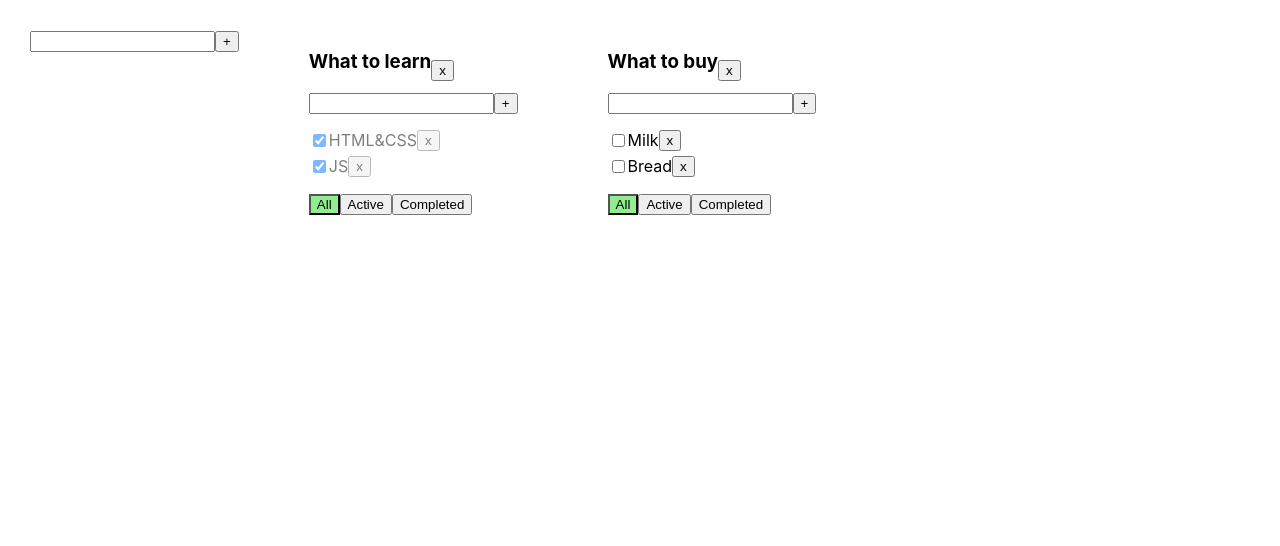
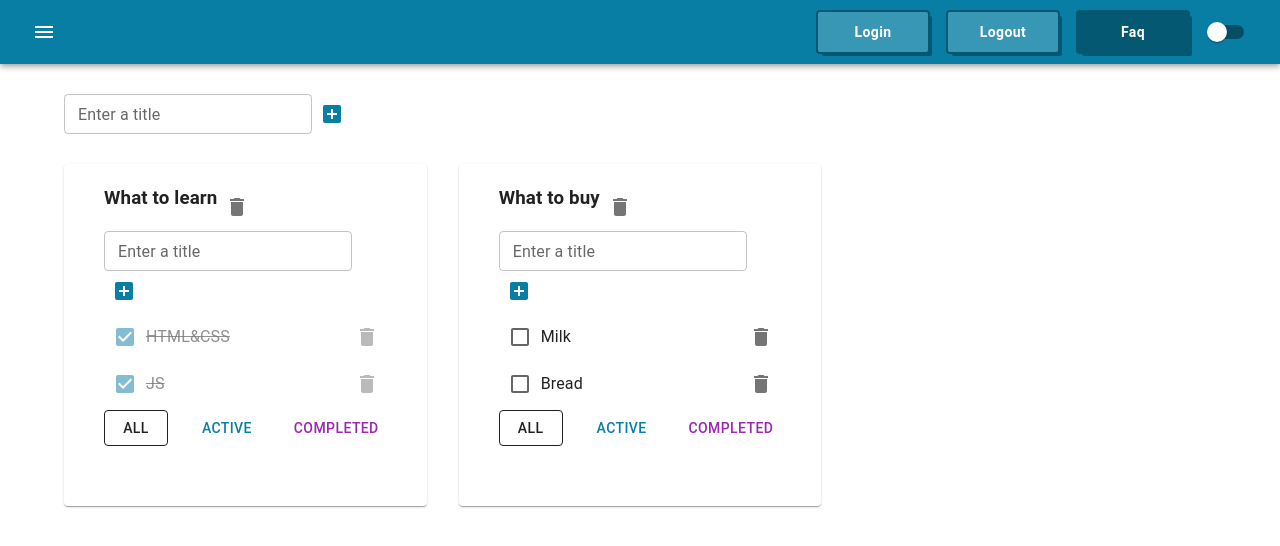
Before and after one commit to Evgeniya1307/Todolist.tsx, a React (Create React App) app: page / in a window 1280 px wide. Shown: the top 546 px of the page. Built offline with nearby package versions, Linux system fonts and the light colour scheme.

Commit message:
Dark mode CSS Baseline

```diff
--- a/package.json
+++ b/package.json
@@ -3,6 +3,10 @@
   "version": "0.1.0",
   "private": true,
   "dependencies": {
+    "@emotion/react": "^11.11.4",
+    "@emotion/styled": "^11.11.5",
+    "@mui/icons-material": "^5.15.21",
+    "@mui/material": "^5.15.21",
     "@testing-library/jest-dom": "^5.16.5",
     "@testing-library/react": "^13.4.0",
     "@testing-library/user-event": "^13.5.0",
--- a/src/AddItemForm.tsx
+++ b/src/AddItemForm.tsx
@@ -1,8 +1,11 @@
 //чтобы переиспользовать
 //будет и новый тудулист добавлять и добавлять таску
-import { Button } from './Button'
+
 import { ChangeEvent, KeyboardEvent, useState } from 'react'
-
+import Button from '@mui/material/Button'
+import TextField from '@mui/material/TextField'; // Импортирую TextField
+import AddBoxIcon from '@mui/icons-material/AddBox'
+import IconButton from '@mui/material/IconButton'
 // Определение типа пропсов для компонента AddItemForm
 type PropsType = {
   addItem: (title: string) => void // Функция addItem принимает строку и ничего не возвращает
@@ -39,13 +42,18 @@ export const AddItemForm = ({ addItem }: PropsType) => {
 
   return (
     <div>
-      <input
-        className={error ? 'error' : ''} // Применение класса 'error' при наличии ошибки
-        value={title} // Привязка значения input к состоянию title
-        onChange={changeItemHandler} // Обработчик изменения значения в поле ввода
-        onKeyUp={addItemOnKeyUpHandler} // Обработчик нажатия клавиш в поле ввода
-      />
-      <Button title={'+'} onClick={addItemHandler} /> {/* Кнопка для добавления элемента, обработчик нажатия */}
+      <TextField
+  label="Enter a title"
+  variant={'outlined'}
+  className={error ? 'error' : ''}
+  value={title}
+  size={'small'}
+  onChange={changeItemHandler}
+  onKeyUp={addItemOnKeyUpHandler}
+/>
+<IconButton onClick={addItemHandler} color={'primary'}>
+        <AddBoxIcon />
+      </IconButton> {/* Кнопка для добавления элемента, обработчик нажатия */}
       {error && <div className={'error-message'}>{error}</div>} {/* Отображение сообщения об ошибке при её наличии */}
     </div>
   )
--- a/src/App.css
+++ b/src/App.css
@@ -10,15 +10,6 @@ body {
 code {
   font-family: source-code-pro, Menlo, Monaco, Consolas, 'Courier New',
     monospace;
-}
-
-.App {
-  padding: 30px;
-  display: flex;
-}
-
-.App > div {
-  margin-right: 50px;
 }
 
 .todolist {
@@ -82,15 +73,21 @@ code {
   background-color: lightgreen;
 }
 
-/* Стили для выполненных тасок */
-
-.is-done {
-  opacity: 0.5;
-}
-
-/*display задает тип контейнера для его содержимого.
-Значение flex превращает элемент в flex-контейнер, что позволяет использовать Flexbox для размещения его дочерних элементов lign-items задает выравнивание дочерних элементов по оси Y  */
+/* display задает тип контейнера для его содержимого.
+Значение flex превращает элемент в flex-контейнер, что позволяет использовать Flexbox для размещения его дочерних элементов. align-items задает выравнивание дочерних элементов по оси Y */
 .todolist-title-container {
   display: flex;
   align-items: center;
 }
+
+.AppBarOffset {
+  margin-top: 16px;
+}
+
+.AddItemFormOffset {
+  margin-bottom: 24px;
+}
+
+.PaperPadding {
+  padding: 16px;
+}
--- a/src/App.tsx
+++ b/src/App.tsx
@@ -1,8 +1,20 @@
-import { useState } from 'react';
-import './App.css';
-import { Todolist } from './Todolist';
-import { v1 } from 'uuid';
-import { AddItemForm } from './AddItemForm';
+import React, { useState } from 'react';
+import './App.css'; // Импортируем стили приложения
+import { Todolist } from './Todolist'; // Импортируем компонент Todolist
+import { v1 } from 'uuid'; // Импортируем функцию для генерации уникальных ID
+import { AddItemForm } from './AddItemForm'; // Импортируем компонент AddItemForm
+import AppBar from '@mui/material/AppBar'; // Импортируем компонент AppBar из Material-UI
+import Toolbar from '@mui/material/Toolbar'; // Импортируем компонент Toolbar из Material-UI
+import Typography from '@mui/material/Typography'; // Импортируем компонент Typography из Material-UI
+import Container from '@mui/material/Container'; // Импортируем компонент Container из Material-UI
+import Grid from '@mui/material/Unstable_Grid2'; // Импортируем компонент Grid из Material-UI (неустойчивый)
+import Paper from '@mui/material/Paper'; // Импортируем компонент Paper из Material-UI
+import IconButton from '@mui/material/IconButton'; // Импортируем компонент IconButton из Material-UI
+import MenuIcon from '@mui/icons-material/Menu'; // Импортируем иконку Menu из Material-UI
+import { createTheme, ThemeProvider } from '@mui/material/styles'; // Импортируем createTheme и ThemeProvider
+import Switch from '@mui/material/Switch'; // Импортируем компонент Switch из Material-UI
+import CssBaseline from '@mui/material/CssBaseline'; // Импортируем компонент CssBaseline из Material-UI
+import { MenuButton } from './MenuButton'; // Импортируем компонент MenuButton
 
 // Тип данных для задачи
 type TaskType = {
@@ -26,14 +38,35 @@ type TasksStateType = {
   [key: string]: TaskType[];
 };
 
+// Тип данных для режима темы
+type ThemeMode = 'dark' | 'light';
+
 function App() {
-  // Состояние для хранения списка дел
+  // Создаем состояние для хранения текущего режима темы
+  const [themeMode, setThemeMode] = useState<ThemeMode>('light');
+
+  // Создаем тему
+  const theme = createTheme({
+    palette: {
+      mode: themeMode,
+      primary: {
+        main: '#087EA4', // Основной цвет
+      },
+    },
+  });
+
+  // Функция для изменения режима темы
+  const changeModeHandler = () => {
+    setThemeMode(themeMode === 'light' ? 'dark' : 'light');
+  };
+
+  // Создаем состояние для хранения списка дел
   const [todolists, setTodolists] = useState<TodolistType[]>([
     { id: v1(), title: 'What to learn', filter: 'all' },
     { id: v1(), title: 'What to buy', filter: 'all' },
   ]);
 
-  // Состояние для хранения задач
+  // Создаем состояние для хранения задач
   const [tasks, setTasks] = useState<TasksStateType>({
     [todolists[0].id]: [
       { id: v1(), title: 'HTML&CSS', isDone: true },
@@ -78,15 +111,11 @@ function App() {
 
   // Функция для изменения статуса задачи
   const changeTaskStatus = (taskId: string, isDone: boolean, todolistId: string) => {
-    // Обновляем массив задач в конкретном списке дел
     const updatedTasks = tasks[todolistId].map(task =>
-      // Если ID задачи совпадает с переданным taskId, создаем новую задачу с обновленным статусом isDone
       task.id === taskId ? { ...task, isDone } : task
     );
-    // Обновляем состояние tasks, заменяя старый массив задач на обновленный для указанного списка дел
     setTasks({ ...tasks, [todolistId]: updatedTasks });
   };
-
 
   // Функция для изменения заголовка задачи
   const changeTaskTitle = (taskId: string, newTitle: string, todolistId: string) => {
@@ -111,22 +140,42 @@ function App() {
   };
 
   return (
-    <div className="App">
-      <AddItemForm addItem={addTodolist} /> {/* Использование компонента AddItemForm для добавления нового списка дел */}
+    <ThemeProvider theme={theme}>
+      <CssBaseline />
+      <AppBar position="static" sx={{ mb: '30px' }}>
+        <Toolbar sx={{ display: 'flex', justifyContent: 'space-between' }}>
+          <IconButton color="inherit">
+            <MenuIcon />
+          </IconButton>
+          <div>
+            <MenuButton>Login</MenuButton>
+            <MenuButton>Logout</MenuButton>
+            <MenuButton background={theme.palette.primary.dark}>Faq</MenuButton>
+            <Switch color={'default'} onChange={changeModeHandler} />
+          </div>
+        </Toolbar>
+      </AppBar>
+      <Container fixed>
+        <Grid container sx={{ mb: '30px' }}>
+          <AddItemForm addItem={addTodolist} />
+        </Grid>
+
+        <Grid container spacing={4}>
           {todolists.map(tl => {
             const allTodolistTasks = tasks[tl.id];
             let tasksForTodolist = tasks[tl.id];
 
-        // Фильтрация задач в зависимости от текущего фильтра
             if (tl.filter === 'active') {
               tasksForTodolist = allTodolistTasks.filter(task => !task.isDone);
             }
             if (tl.filter === 'completed') {
               tasksForTodolist = allTodolistTasks.filter(task => task.isDone);
             }
+
             return (
+              <Grid key={tl.id} xs={12} md={6} lg={4} component="div">
+                <Paper sx={{ p: '0 20px 20px 20px' }}>
                   <Todolist
-            key={tl.id}
                     todolistId={tl.id}
                     title={tl.title}
                     tasks={tasksForTodolist}
@@ -136,13 +185,17 @@ function App() {
                     changeTaskStatus={(taskId, isDone) => changeTaskStatus(taskId, isDone, tl.id)}
                     removeTodolist={removeTodolist}
                     currentFilter={tl.filter}
-            value={tl.title} // Передача заголовка в Todolist
-            changeTodolistTitle={changeTodolistTitle} // Передача функции для изменения заголовка списка дел
-            changeTaskTitle={changeTaskTitle} // Передача функции для изменения заголовка задачи
+                    value={tl.title}
+                    changeTodolistTitle={changeTodolistTitle}
+                    changeTaskTitle={changeTaskTitle}
                   />
+                </Paper>
+              </Grid>
             );
           })}
-    </div>
+        </Grid>
+      </Container>
+    </ThemeProvider>
   );
 }
 
--- a/src/Button.tsx
+++ b/src/Button.tsx
@@ -1,13 +1,17 @@
+import React from 'react';
+import MuiButton from '@mui/material/Button';
+
 type ButtonPropsType = {
   title: string;
-  onClick?: () => void; // необязательное поле
-  className?: string; // необязательное поле
+  onClick: () => void;
+  variant?: 'text' | 'outlined' | 'contained'; // Добавлено свойство variant
+  color?: 'inherit' | 'primary' | 'secondary'; // Добавлено свойство color
 };
 
-export const Button: React.FC<ButtonPropsType> = ({ title, onClick, className }) => {
+export const Button: React.FC<ButtonPropsType> = ({ title, onClick, variant = 'text', color = 'inherit' }) => {
   return (
-    <button className={className} onClick={onClick}>
+    <MuiButton variant={variant} color={color} onClick={onClick}>
       {title}
-    </button>
+    </MuiButton>
   );
 };
--- a/src/EditableSpan.tsx
+++ b/src/EditableSpan.tsx
@@ -1,37 +1,53 @@
 import React, { useState, ChangeEvent } from 'react';
+import TextField from '@mui/material/TextField';
 
-type EditableSpanProps = {
-  value: string;
-  onChange: (newValue: string) => void;
+// Типы для пропсов компонента EditableSpan
+type PropsType = {
+  value: string; // Значение, которое будет отображаться и редактироваться
+  onChange: (newValue: string) => void; // Функция для обработки изменения значения
+  style?: React.CSSProperties; // Добавляем поддержку style
 };
 
-export const EditableSpan: React.FC<EditableSpanProps> = ({ value, onChange }) => {
-  const [editMode, setEditMode] = useState<boolean>(false); // Локальное состояние для режима редактирования
-  const [currentValue, setCurrentValue] = useState<string>(value); // Локальное состояние для текущего значения
+// Компонент EditableSpan
+export const EditableSpan: React.FC<PropsType> = ({ value, onChange, style }) => {
+  const [editMode, setEditMode] = useState<boolean>(false); // Состояние для управления режимом редактирования
+  const [currentValue, setCurrentValue] = useState<string>(value); // Состояние для хранения текущего значения
 
-  const activateEditMode = () => {
-    setEditMode(true); // Переключение в режим редактирования
-    setCurrentValue(value); // Установка текущего значения
+  // Функция для активации режима редактирования
+  const activateEditModeHandler = () => {
+    setEditMode(true);
+    setCurrentValue(value); // Устанавливаем текущее значение при входе в режим редактирования
   };
 
-  const activateViewMode = () => {
-    setEditMode(false); // Переключение в режим просмотра
-    onChange(currentValue); // Вызов функции onChange с новым значением
+  // Функция для деактивации режима редактирования и сохранения нового значения
+  const activateViewModeHandler = () => {
+    setEditMode(false);
+    onChange(currentValue); // Вызываем функцию onChange для сохранения нового значения
   };
 
-  const changeTitle = (e: ChangeEvent<HTMLInputElement>) => {
-    setCurrentValue(e.currentTarget.value); // Обновление текущего значения при изменении в input
+  // Функция для обработки изменения значения в input
+  const onChangeHandler = (e: ChangeEvent<HTMLInputElement>) => {
+    setCurrentValue(e.currentTarget.value); // Обновляем текущее значение при изменении в input
   };
 
   return (
-    editMode ?
-      <input
-        value={currentValue}
-        onChange={changeTitle}
-        onBlur={activateViewMode}
-        autoFocus
-      />
-    :
-      <span onDoubleClick={activateEditMode}>{value}</span>
+    <>
+      {editMode ? (
+        <TextField
+          label="Enter a title"
+          variant={'outlined'}
+          value={currentValue} // Используем currentValue вместо title
+          size={'small'}
+          onChange={onChangeHandler} // Используем onChangeHandler вместо changeItemHandler
+          onBlur={activateViewModeHandler} // Сохранение нового значения при выходе из поля ввода
+          autoFocus // Автоматически фокусируем поле ввода при активации режима редактирования
+          style={style} // Применяем стиль
+        />
+      ) : (
+        <span onDoubleClick={activateEditModeHandler} style={style}> {/* Применяем стиль */}
+          {value}
+        </span>
+      )}
+    </>
   );
 };
--- /dev/null
+++ b/src/MenuButton.tsx
@@ -0,0 +1,21 @@
+import { styled } from '@mui/material/styles';
+import Button from '@mui/material/Button';
+import { ButtonProps } from '@mui/material/Button';
+import { useTheme } from '@mui/material/styles';
+
+// Определение типа для пропсов компонента MenuButton
+interface MenuButtonProps extends ButtonProps {
+  background?: string;
+}
+
+export const MenuButton = styled(Button)<MenuButtonProps>(({ background, theme }) => ({
+  minWidth: '110px',
+  fontWeight: 'bold',
+  boxShadow: `0 0 0 2px ${theme.palette.primary.dark}, 4px 4px 0 0 ${theme.palette.primary.dark}`,
+  borderRadius: '2px',
+  textTransform: 'capitalize',
+  margin: '0 10px',
+  padding: '8px 24px',
+  color: theme.palette.primary.contrastText,
+  background: background || theme.palette.primary.light,
+}));
--- /dev/null
+++ b/src/Todolist.styles.ts
@@ -0,0 +1,13 @@
+// Todolist.styles.ts
+import { SxProps } from '@mui/material';
+
+export const filterButtonsContainerSx: SxProps = {
+  display: 'flex',
+  justifyContent: 'space-between',
+};
+
+export const getListItemSx = (isDone: boolean): SxProps => ({
+  p: 0,
+  justifyContent: 'space-between',
+  opacity: isDone ? 0.5 : 1,
+});
--- a/src/Todolist.tsx
+++ b/src/Todolist.tsx
@@ -3,6 +3,13 @@ import { Button } from './Button';
 import { FilterValuesType } from './App';
 import { AddItemForm } from './AddItemForm';
 import { EditableSpan } from './EditableSpan';
+import IconButton from '@mui/material/IconButton';
+import DeleteIcon from '@mui/icons-material/Delete';
+import Checkbox from '@mui/material/Checkbox';
+import List from '@mui/material/List';
+import ListItem from '@mui/material/ListItem';
+import Box from '@mui/material/Box';
+import { filterButtonsContainerSx, getListItemSx } from './Todolist.styles'; // Импортируем стили
 
 // Типы данных для задачи
 type TaskType = {
@@ -13,18 +20,18 @@ type TaskType = {
 
 // Пропсы
 type PropsType = {
-  title: string; // Заголовок списка дел
-  todolistId: string; // ID списка дел
-  tasks: TaskType[]; // Массив задач
-  removeTask: (taskId: string, todolistId: string) => void; // Функция для удаления задачи
-  removeTodolist: (todolistId: string) => void; // Функция для удаления списка дел
-  changeFilter: (filter: FilterValuesType, todolistId: string) => void; // Функция для изменения фильтра
-  addTask: (title: string, todolistId: string) => void; // Функция для добавления задачи
-  changeTaskStatus: (taskId: string, isDone: boolean, todolistId: string) => void; // Функция для изменения статуса задачи
-  currentFilter: FilterValuesType; // Текущий фильтр списка дел
-  value: string; // Значение заголовка
-  changeTodolistTitle: (newTitle: string, todolistId: string) => void; // Функция для изменения заголовка списка дел
-  changeTaskTitle: (taskId: string, newTitle: string, todolistId: string) => void; // Функция для изменения заголовка задачи
+  title: string;
+  todolistId: string;
+  tasks: TaskType[];
+  removeTask: (taskId: string, todolistId: string) => void;
+  removeTodolist: (todolistId: string) => void;
+  changeFilter: (filter: FilterValuesType, todolistId: string) => void;
+  addTask: (title: string, todolistId: string) => void;
+  changeTaskStatus: (taskId: string, isDone: boolean, todolistId: string) => void;
+  currentFilter: FilterValuesType;
+  value: string;
+  changeTodolistTitle: (newTitle: string, todolistId: string) => void;
+  changeTaskTitle: (taskId: string, newTitle: string, todolistId: string) => void;
 };
 
 export const Todolist: React.FC<PropsType> = ({
@@ -49,7 +56,7 @@ export const Todolist: React.FC<PropsType> = ({
   // Обработчик для изменения статуса задачи
   const changeTaskStatusHandler = (taskId: string) => (e: ChangeEvent<HTMLInputElement>) => {
     const newStatusValue = e.currentTarget.checked;
-    changeTaskStatus(taskId, newStatusValue, todolistId); // Изменение статуса задачи с учетом todolistId
+    changeTaskStatus(taskId, newStatusValue, todolistId);
   };
 
   // Обработчик для изменения заголовка списка дел
@@ -57,53 +64,69 @@ export const Todolist: React.FC<PropsType> = ({
     changeTodolistTitle(newTitle, todolistId);
   };
 
+  // Обработчик для удаления задачи
+  const removeTaskHandler = (taskId: string) => {
+    removeTask(taskId, todolistId);
+  };
+
   return (
     <div className="todolist">
-      <div className={'todolist-title-container'}>
+      <div className="todolist-title-container">
         <h3>
-          <EditableSpan value={title} onChange={changeTitleHandler} /> {/* Компонент EditableSpan для редактирования заголовка */}
+          <EditableSpan value={title} onChange={changeTitleHandler} /> {/* Используем EditableSpan для редактирования заголовка */}
         </h3>
-        <Button title={'x'} onClick={removeTodolistHandler} /> {/* Кнопка для удаления списка дел */}
+        <IconButton onClick={removeTodolistHandler}>
+          <DeleteIcon />
+        </IconButton> {/* Кнопка для удаления списка дел */}
       </div>
-      <AddItemForm addItem={(title) => addTask(title, todolistId)}/> {/* Форма для добавления новой задачи */}
+      <AddItemForm addItem={(title) => addTask(title, todolistId)} /> {/* Форма для добавления новой задачи */}
       {tasks.length === 0 ? (
         <p>Тасок нет</p> // Отображение сообщения, если задач нет
       ) : (
-        <ul>
+        <List>
           {tasks.map(task => (
-            <li key={task.id} className={task.isDone ? 'is-done' : ''}>
-              <input
-                type="checkbox"
-                checked={task.isDone}
-                onChange={changeTaskStatusHandler(task.id)} // Обработчик изменения статуса задачи
-              />
-              <EditableSpan value={task.title} onChange={(newTitle) => changeTaskTitle(task.id, newTitle, todolistId)} /> {/* Компонент EditableSpan для редактирования заголовка задачи */}
-              <Button onClick={() => removeTask(task.id, todolistId)} title={'x'} /> {/* Кнопка для удаления задачи */}
-            </li>
+            <ListItem key={task.id} sx={getListItemSx(task.isDone)}>
+              <div style={{ display: 'flex', alignItems: 'center', width: '100%' }}>
+                <Checkbox
+                  checked={task.isDone}
+                  onChange={changeTaskStatusHandler(task.id)}
+                />
+                <EditableSpan
+                  value={task.title}
+                  onChange={(newTitle) => changeTaskTitle(task.id, newTitle, todolistId)}
+                  style={{ flexGrow: 1, textDecoration: task.isDone ? 'line-through' : 'none' }} // Используем style для стилизации
+                />
+              </div>
+              <IconButton onClick={() => removeTaskHandler(task.id)}>
+                <DeleteIcon />
+              </IconButton> {/* Кнопка для удаления задачи */}
+            </ListItem>
           ))}
-        </ul>
+        </List>
       )}
-      <div>
+      <Box sx={filterButtonsContainerSx}>
         <Button
-          className={currentFilter === 'all' ? 'active-filter' : ''}
+          variant={currentFilter === 'all' ? 'outlined' : 'text'}
+          color={'inherit'}
           title={'All'}
           onClick={() => changeFilter('all', todolistId)} // Вызов changeFilter для фильтра 'all'
         />
         <Button
-          className={currentFilter === 'active' ? 'active-filter' : ''}
+          variant={currentFilter === 'active' ? 'outlined' : 'text'}
+          color={'primary'}
           title={'Active'}
           onClick={() => changeFilter('active', todolistId)} // Вызов changeFilter для фильтра 'active'
         />
         <Button
-          className={currentFilter === 'completed' ? 'active-filter' : ''}
+          variant={currentFilter === 'completed' ? 'outlined' : 'text'}
+          color={'secondary'}
           title={'Completed'}
           onClick={() => changeFilter('completed', todolistId)} // Вызов changeFilter для фильтра 'completed'
         />
-      </div>
+      </Box>
     </div>
   );
 };
-
 //добавлены кнопки, которые вызывают функцию changeFilter при клике, чтобы изменить состояние фильтра в App
 // кнопки вызывают changeFilter с правильным типом аргумента ('all', 'active', 'completed')
 // при клике на эту кнопку показывать alert с id таски, для которой была нажата кнопка. Для этого передадим в button коллбэк-функцию для onClick
```
Also changed, not shown: 1 other file (tests, documents, lock files or other folders). Lines whose indentation alone changed are shown as unchanged.
